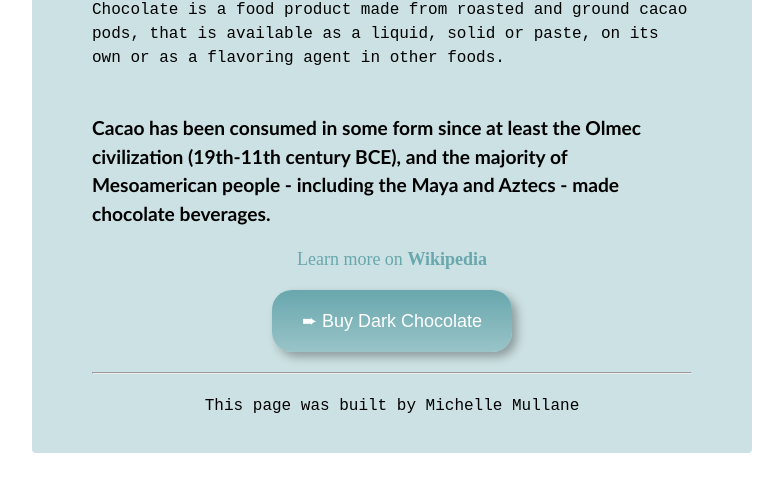
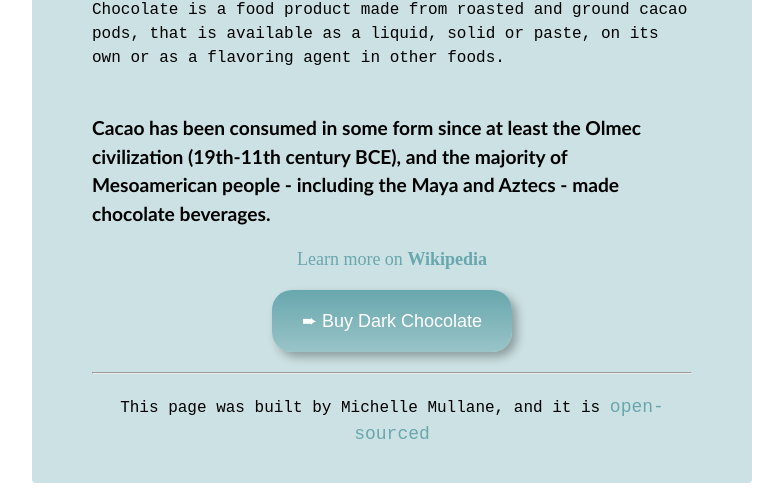
Before and after one commit to MichelleMullane/Chocolate, a plain HTML site: page index.html in a window 1280 px wide. Shown: the part 504-995 px from the top of the page, without its empty margins (248-1031 px from the left). Before the commit the page ends 965 px from the top, so only its background shows below. Drawn offline with Linux system fonts and the light colour scheme.

Commit message:
Added GitHub link

```diff
--- a/index.html
+++ b/index.html
@@ -39,7 +39,15 @@
       >
       <button class="buy-button">➨ Buy Dark Chocolate</button>
       <hr />
-      <p class="footer">This page was built by Michelle Mullane</p>
+      <p class="footer">
+        This page was built by Michelle Mullane, and it is
+        <a
+          href="https://github.com/MichelleMullane/Chocolate"
+          target="_blank"
+          title="GitHub Repository"
+          >open-sourced</a
+        >
+      </p>
     </div>
     <script src="script.js"></script>
   </body>
--- a/style.css
+++ b/style.css
@@ -22,6 +22,7 @@ p {
   line-height: 1.5;
   font-family: "Courier New", Courier, monospace;
 }
+
 span {
   line-height: 1.5;
   font-family: "Gill Sans", "Gill Sans MT", Calibri, "Trebuchet MS", sans-serif;
@@ -39,6 +40,11 @@ a {
 a:hover {
   text-decoration: underline;
 }
+
+p a {
+  display: inline;
+}
+
 button {
   display: block;
   margin: 20px auto;
```
